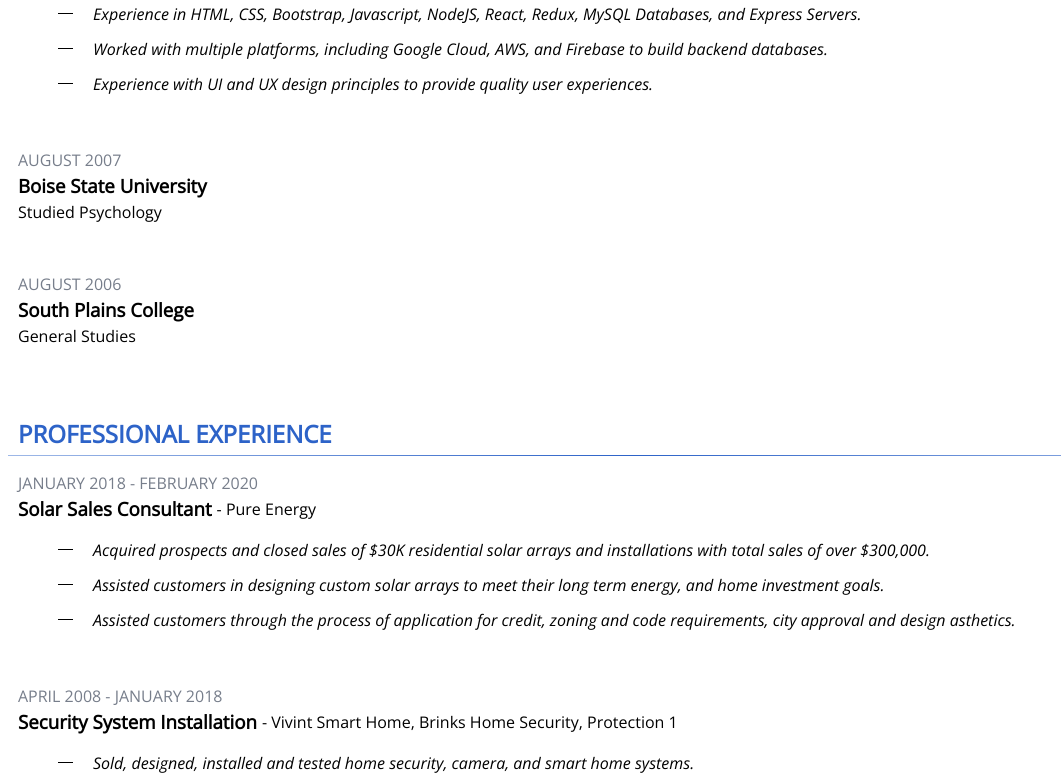
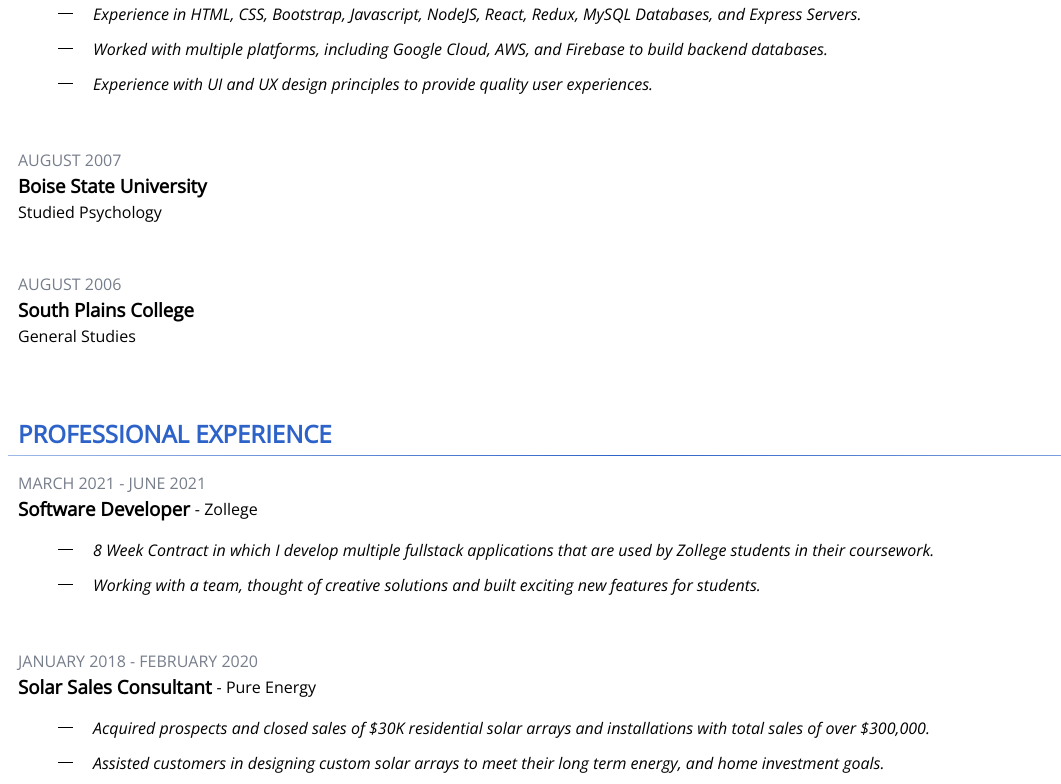
Before and after one commit to rockman4417/chris-foy-resume, a website: page index.html in a window 1280 px wide. Shown: the part 384-1168 px from the top of the page, without its empty margins (0-1061 px from the left). Drawn offline with nearby package versions, Linux system fonts and the light colour scheme.

Commit message:
added zollege work section

```diff
--- a/index.html
+++ b/index.html
@@ -60,6 +60,19 @@
 
     <div class='main'>
         <div class='main-container'><h2>PROFESSIONAL EXPERIENCE</h2><div class='line'></div></div>
+
+        <div class='content-container'>
+            <p class='date'>MARCH 2021 - JUNE 2021</p>
+            <div class='title-container'><h3 class='title'>Software Developer</h3><p class='title-description'>- Zollege</p></div>
+            <div class='role-list'>
+                <ul>
+                    <li><p class='dash'></p><p>8 Week Contract in which I develop multiple fullstack applications that are used by Zollege students in their coursework.</p></li>
+                    <li><p class='dash'></p><p>Working with a team, thought of creative solutions and built exciting new features for students.</p></li>
+
+                </ul>
+            </div>
+        </div>
+
         <div class='content-container'>
             <p class='date'>JANUARY 2018 - FEBRUARY 2020</p>
             <div class='title-container'><h3 class='title'>Solar Sales Consultant</h3><p class='title-description'>- Pure Energy</p></div>
```
